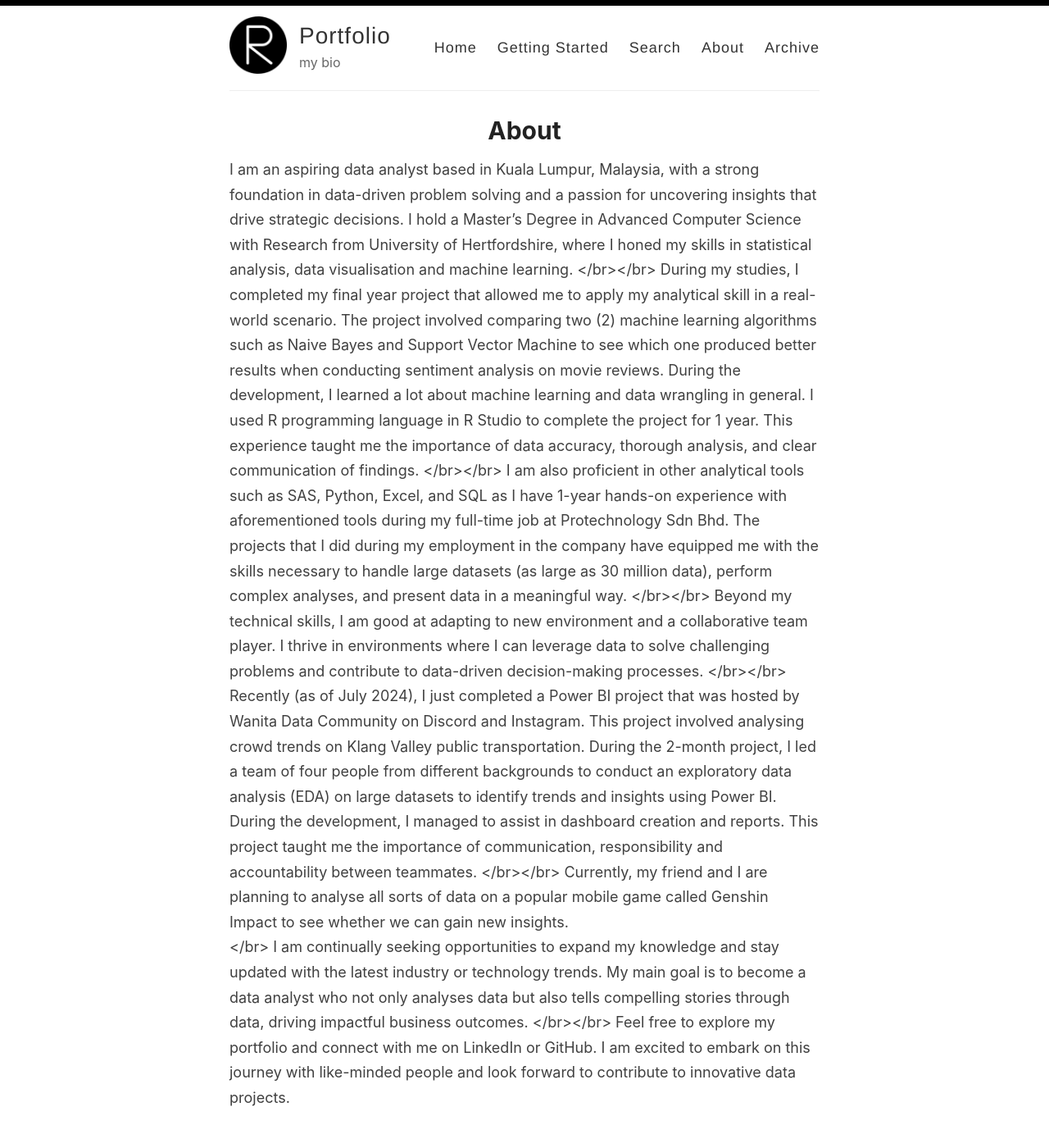
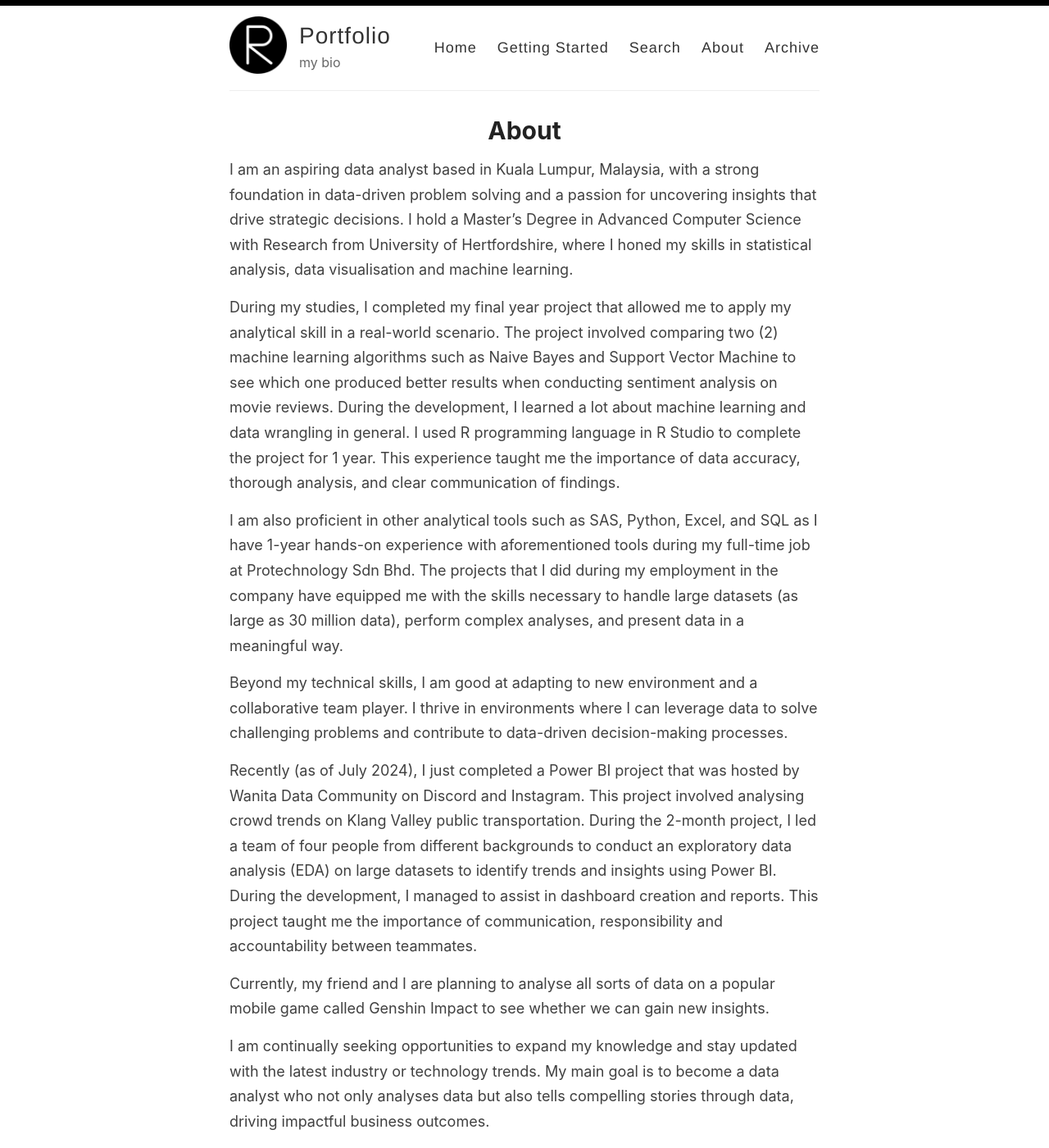
Before and after one commit to imanazmi/squidge, a Jekyll site: the page built from _pages/about.md, in a window 1280 px wide and 1400 px high. Shown: the whole window at 82% size. Built offline with Jekyll 4.4.1, drawn with Linux system fonts in a browser that asks for light colours; some of the changed text lies outside the part shown.

Commit message:
Update about.md

```diff
--- a/_pages/about.md
+++ b/_pages/about.md
@@ -5,17 +5,17 @@ permalink: /about/
 ---
 
 I am an aspiring data analyst based in Kuala Lumpur, Malaysia, with a strong foundation in data-driven problem solving and a passion for uncovering insights that drive strategic decisions. I hold a Master's Degree in Advanced Computer Science with Research from University of Hertfordshire, where I honed my skills in statistical analysis, data visualisation and machine learning.
-</br></br>
+
 During my studies, I completed my final year project that allowed me to apply my analytical skill in a real-world scenario. The project involved comparing two (2) machine learning algorithms such as Naive Bayes and Support Vector Machine to see which one produced better results when conducting sentiment analysis on movie reviews. During the development, I learned a lot about machine learning and data wrangling in general. I used R programming language in R Studio to complete the project for 1 year. This experience taught me the importance of data accuracy, thorough analysis, and clear communication of findings.
-</br></br>
+
 I am also proficient in other analytical tools such as SAS, Python, Excel, and SQL as I have 1-year hands-on experience with aforementioned tools during my full-time job at Protechnology Sdn Bhd. The projects that I did during my employment in the company have equipped me with the skills necessary to handle large datasets (as large as 30 million data), perform complex analyses, and present data in a meaningful way.
-</br></br>
+
 Beyond my technical skills, I am good at adapting to new environment and a collaborative team player. I thrive in environments where I can leverage data to solve challenging problems and contribute to data-driven decision-making processes.
-</br></br>
+
 Recently (as of July 2024), I just completed a Power BI project that was hosted by Wanita Data Community on Discord and Instagram. This project involved analysing crowd trends on Klang Valley public transportation. During the 2-month project, I led a team of four people from different backgrounds to conduct an exploratory data analysis (EDA) on large datasets to identify trends and insights using Power BI. During the development, I managed to assist in dashboard creation and reports. This project taught me the importance of communication, responsibility and accountability between teammates.
-</br></br>
+
 Currently, my friend and I are planning to analyse all sorts of data on a popular mobile game called Genshin Impact to see whether we can gain new insights.
-</br>
+
 I am continually seeking opportunities to expand my knowledge and stay updated with the latest industry or technology trends. My main goal is to become a data analyst who not only analyses data but also tells compelling stories through data, driving impactful business outcomes.
-</br></br>
+
 Feel free to explore my portfolio and connect with me on LinkedIn or GitHub. I am excited to embark on this journey with like-minded people and look forward to contribute to innovative data projects.
```
